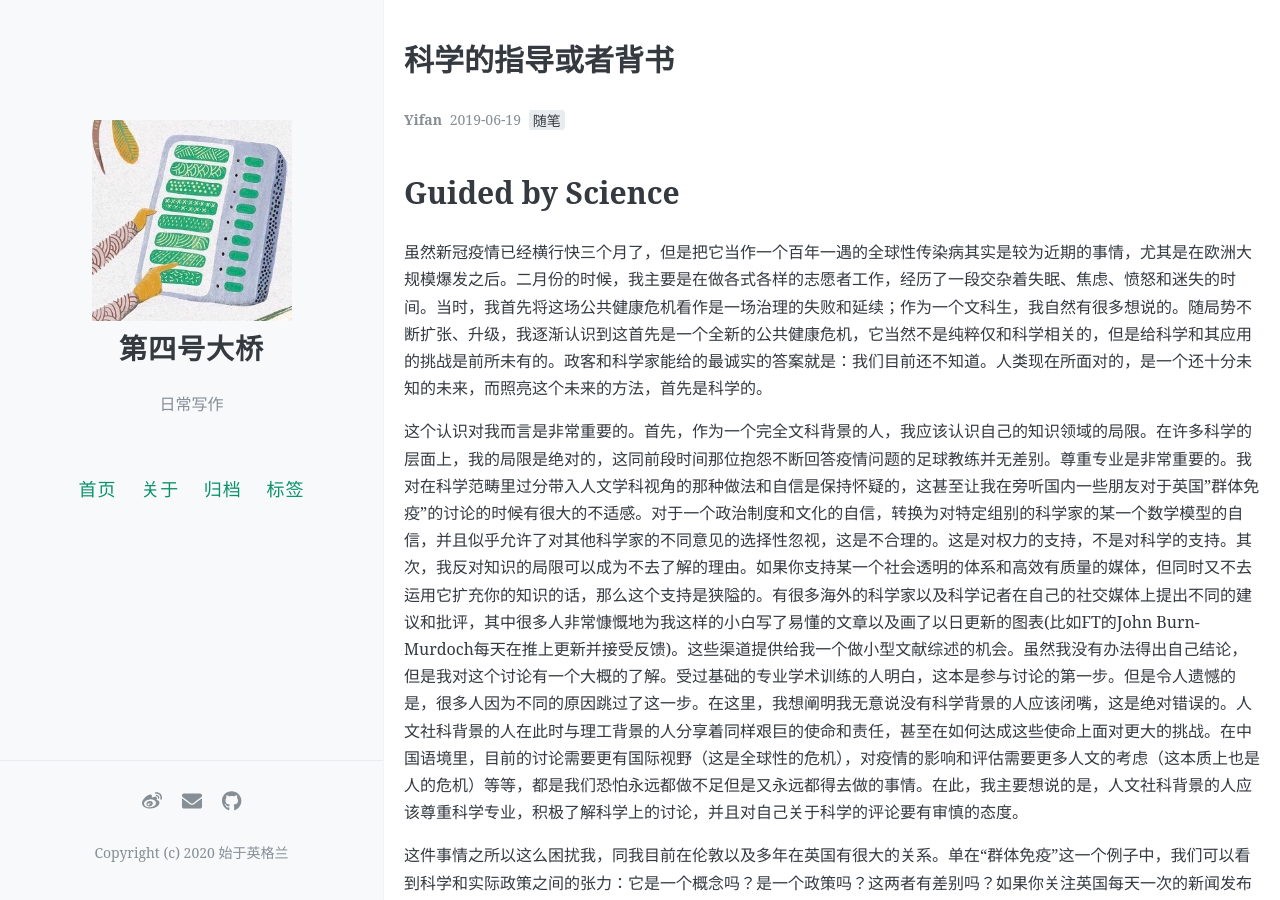
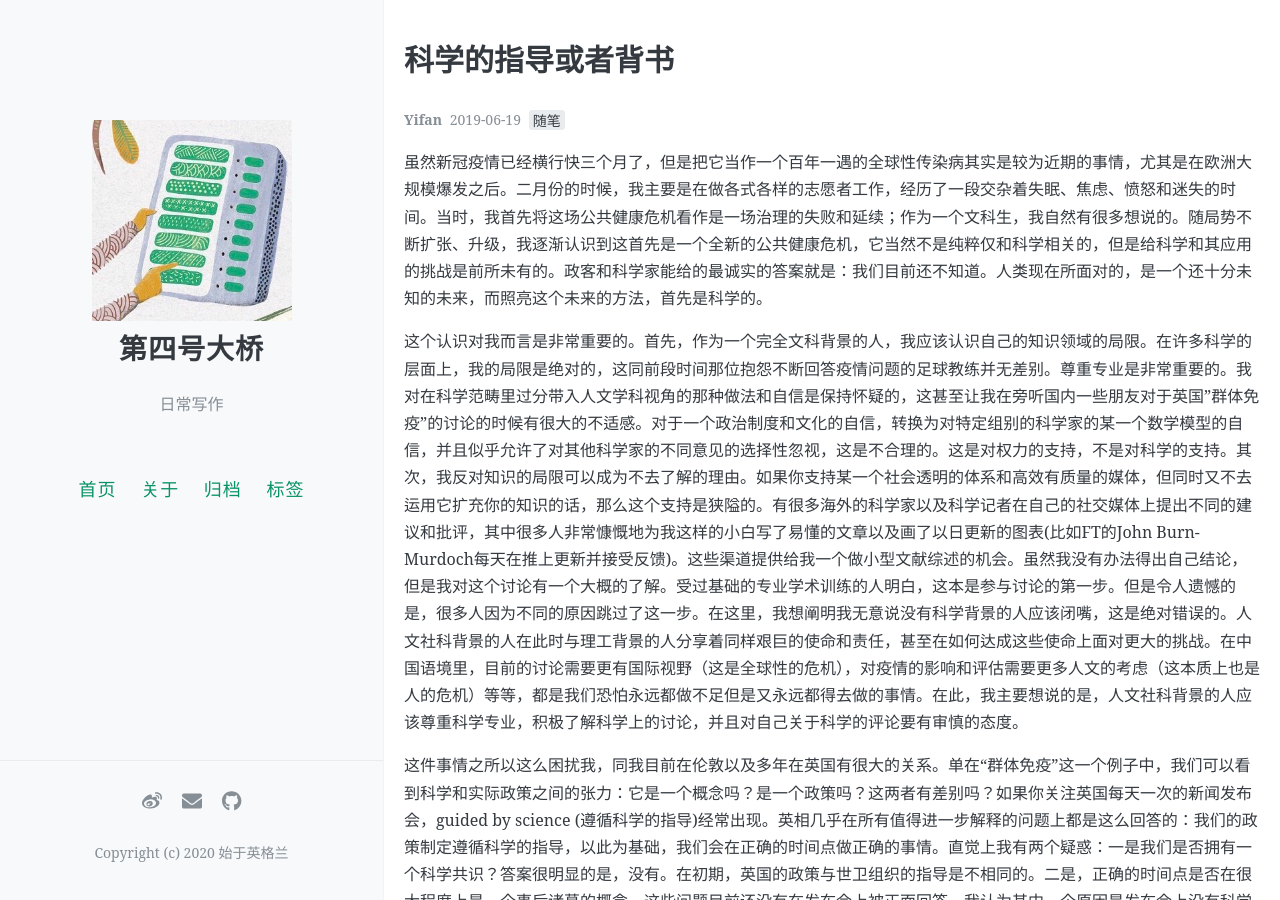
Before and after one commit to yifan0111/gincredible, a Jekyll site: the page built from _posts/2020-03-25-Guided by Science.md, in a window 1280 px wide and 900 px high. Built offline with Jekyll 4.4.1, drawn with Linux system fonts in a browser that asks for light colours; comment, search, counter and statistics services are not loaded.

Commit message:
Update 2020-03-25-Guided by Science.md

```diff
--- a/_posts/2020-03-25-Guided by Science.md
+++ b/_posts/2020-03-25-Guided by Science.md
@@ -6,8 +6,6 @@ tags: [随笔]
 comments: true
 author: Yifan
 ---
-
-# Guided by Science
 
 虽然新冠疫情已经横行快三个月了，但是把它当作一个百年一遇的全球性传染病其实是较为近期的事情，尤其是在欧洲大规模爆发之后。二月份的时候，我主要是在做各式各样的志愿者工作，经历了一段交杂着失眠、焦虑、愤怒和迷失的时间。当时，我首先将这场公共健康危机看作是一场治理的失败和延续；作为一个文科生，我自然有很多想说的。随局势不断扩张、升级，我逐渐认识到这首先是一个全新的公共健康危机，它当然不是纯粹仅和科学相关的，但是给科学和其应用的挑战是前所未有的。政客和科学家能给的最诚实的答案就是：我们目前还不知道。人类现在所面对的，是一个还十分未知的未来，而照亮这个未来的方法，首先是科学的。
 
```
